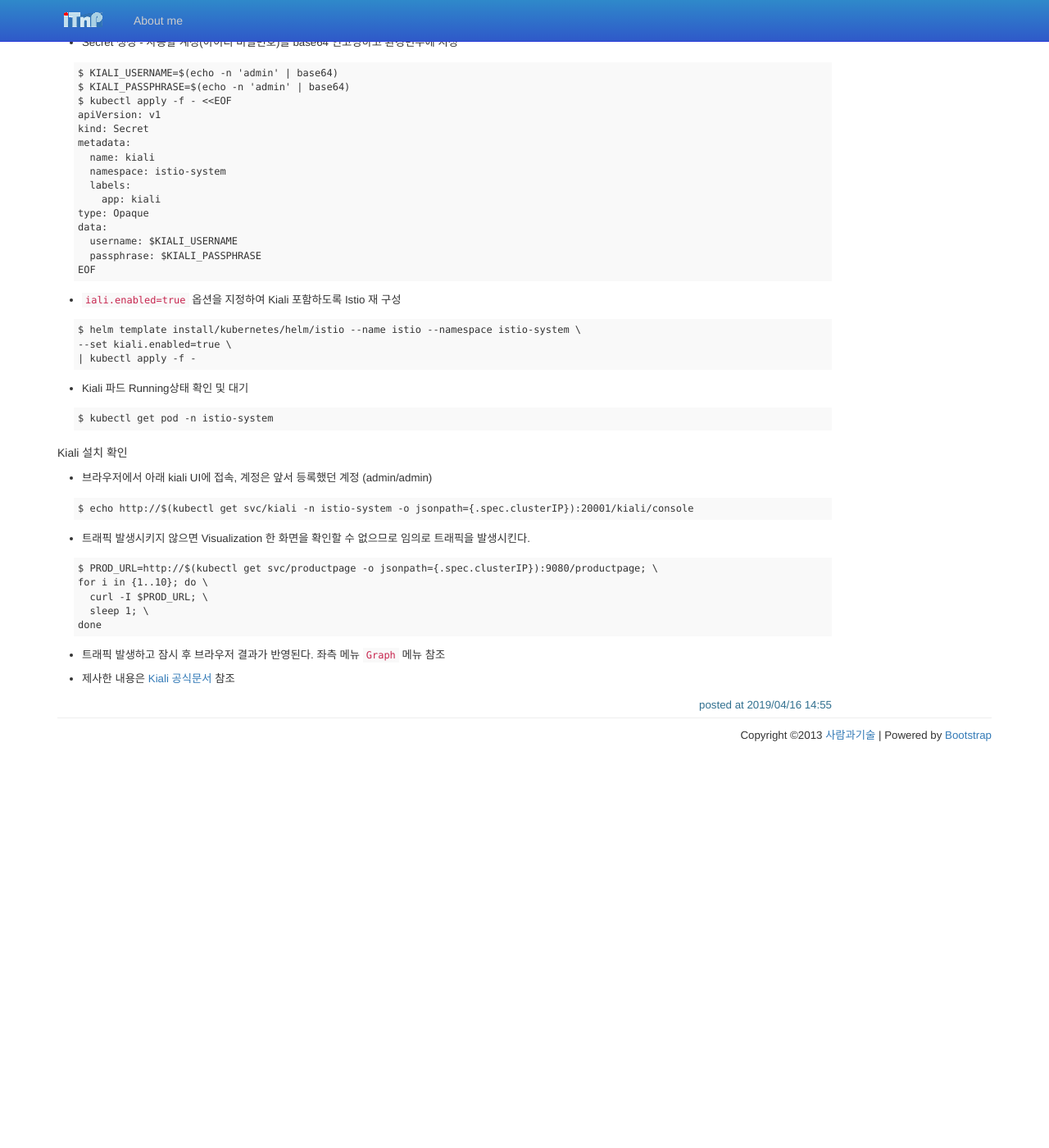
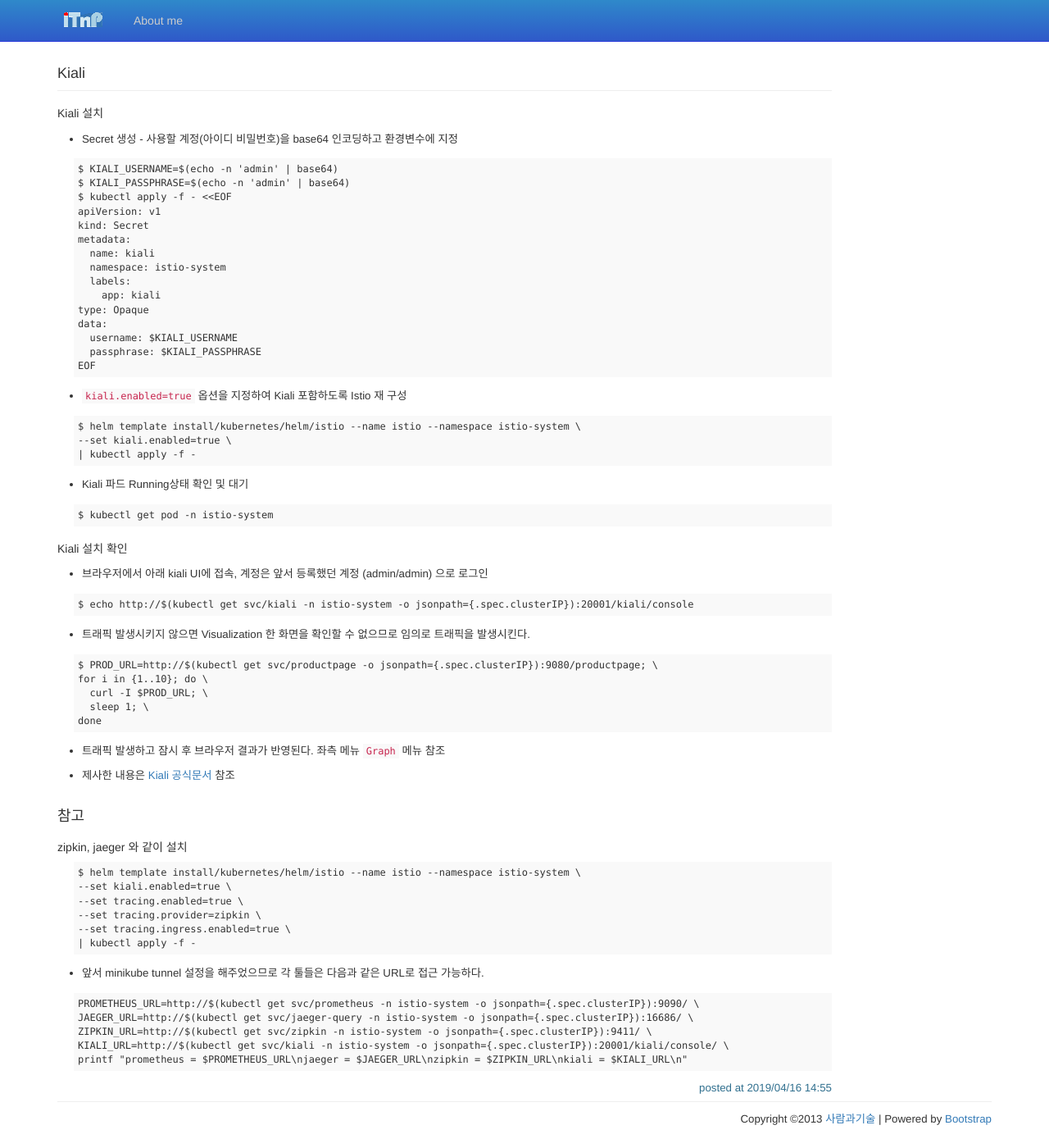
Before and after one commit to itnpeople/itnpeople.github.com, a Jekyll site: the page built from _posts/2019-04-16-visualizing mesh using kiali.md, in a window 1280 px wide and 1400 px high, scrolled down 1014 px. Shown: the whole window at 82% size. Built offline with Jekyll 4.4.1, drawn with Linux system fonts in a browser that asks for light colours; before the commit the page ends 1946 px from its top, so only the background shows below that; some of the changed text lies outside the part shown.

Commit message:
modified posts

```diff
--- a/_posts/2019-04-16-visualizing mesh using kiali.md
+++ b/_posts/2019-04-16-visualizing mesh using kiali.md
@@ -44,7 +44,7 @@
 $ helm template install/kubernetes/helm/istio-init --name istio-init --namespace istio-system | kubectl apply -f -
 ~~~
 
-* `iali.enabled=true` 옵션을 지정하여 Kiali 포함하도록 Istio 설치
+* Istio 기본 설치
 
 ~~~
 $ helm template install/kubernetes/helm/istio --name istio --namespace istio-system | kubectl apply -f -
@@ -70,6 +70,14 @@
 ~~~
 $ minikube tunnel  -p istio-visual-mesh
 $ sudo route -n add 10.0.0.0/8 $(minikube ip -p istio-visual-mesh)
+~~~
+
+* Cleanup
+  * 터널링 사용 후는 반드시 cleanup 해주도록 한다.
+
+~~~
+$ sudo route -n delete 10.0.0.0/8
+$ minikube tunnel --cleanup
 ~~~
 
 
@@ -99,7 +107,7 @@
 ~~~
 
 
-* `iali.enabled=true` 옵션을 지정하여 Kiali 포함하도록 Istio 재 구성
+* `kiali.enabled=true` 옵션을 지정하여 Kiali 포함하도록 Istio 재 구성
 
 ~~~
 $ helm template install/kubernetes/helm/istio --name istio --namespace istio-system \
@@ -116,12 +124,11 @@
 
 ### Kiali 설치 확인
 
-* 브라우저에서 아래 kiali UI에 접속, 계정은 앞서 등록했던 계정 (admin/admin)
+* 브라우저에서 아래 kiali UI에 접속, 계정은 앞서 등록했던 계정 (admin/admin) 으로 로그인
 
 ~~~
 $ echo http://$(kubectl get svc/kiali -n istio-system -o jsonpath={.spec.clusterIP}):20001/kiali/console
 ~~~
-
 
 
 * 트래픽 발생시키지 않으면 Visualization 한 화면을 확인할 수 없으므로 임의로 트래픽을 발생시킨다.
@@ -137,3 +144,27 @@
 * 트래픽 발생하고 잠시 후 브라우저 결과가 반영된다. 좌측 메뉴 `Graph` 메뉴 참조
 
 * 제사한 내용은 [Kiali 공식문서](https://www.kiali.io/documentation/overview/) 참조
+
+
+## 참고
+
+### zipkin, jaeger 와 같이 설치
+
+~~~
+$ helm template install/kubernetes/helm/istio --name istio --namespace istio-system \
+--set kiali.enabled=true \
+--set tracing.enabled=true \
+--set tracing.provider=zipkin \
+--set tracing.ingress.enabled=true \
+| kubectl apply -f -
+~~~
+
+* 앞서 minikube tunnel 설정을 해주었으므로 각 툴들은  다음과 같은 URL로 접근 가능하다.
+
+~~~
+PROMETHEUS_URL=http://$(kubectl get svc/prometheus -n istio-system -o jsonpath={.spec.clusterIP}):9090/ \
+JAEGER_URL=http://$(kubectl get svc/jaeger-query -n istio-system -o jsonpath={.spec.clusterIP}):16686/ \
+ZIPKIN_URL=http://$(kubectl get svc/zipkin -n istio-system -o jsonpath={.spec.clusterIP}):9411/ \
+KIALI_URL=http://$(kubectl get svc/kiali -n istio-system -o jsonpath={.spec.clusterIP}):20001/kiali/console/ \
+printf "prometheus = $PROMETHEUS_URL\njaeger = $JAEGER_URL\nzipkin = $ZIPKIN_URL\nkiali = $KIALI_URL\n"
+~~~
```
Also changed, not shown: other parts of _posts/2019-04-16-visualizing mesh using kiali.md (+1 -1 lines), _posts/2019-04-11-istio-task-environment.md (+23 -2 lines), _posts/2019-04-26-istio-authorization for http services.md (+0 -3 lines).
